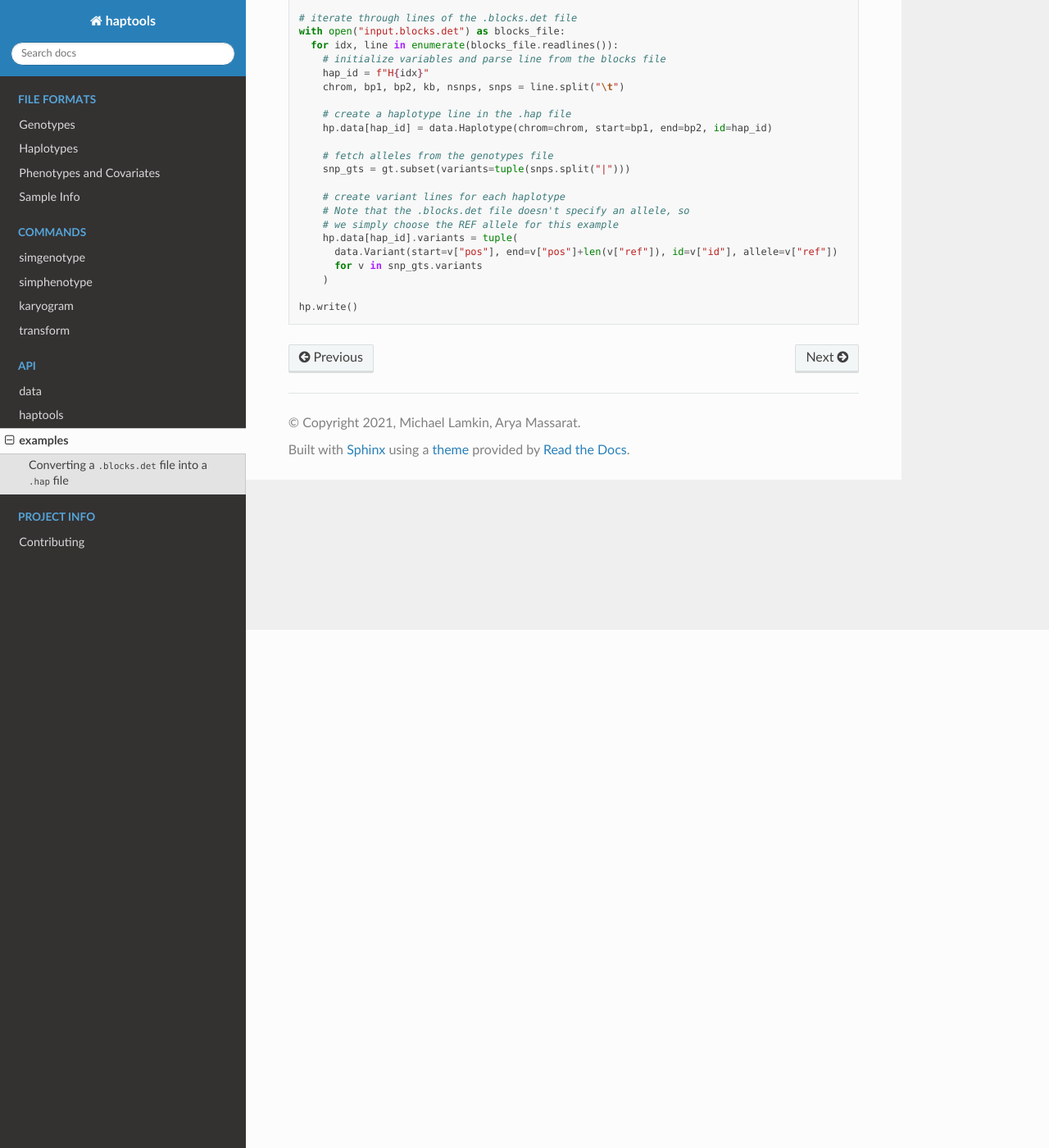
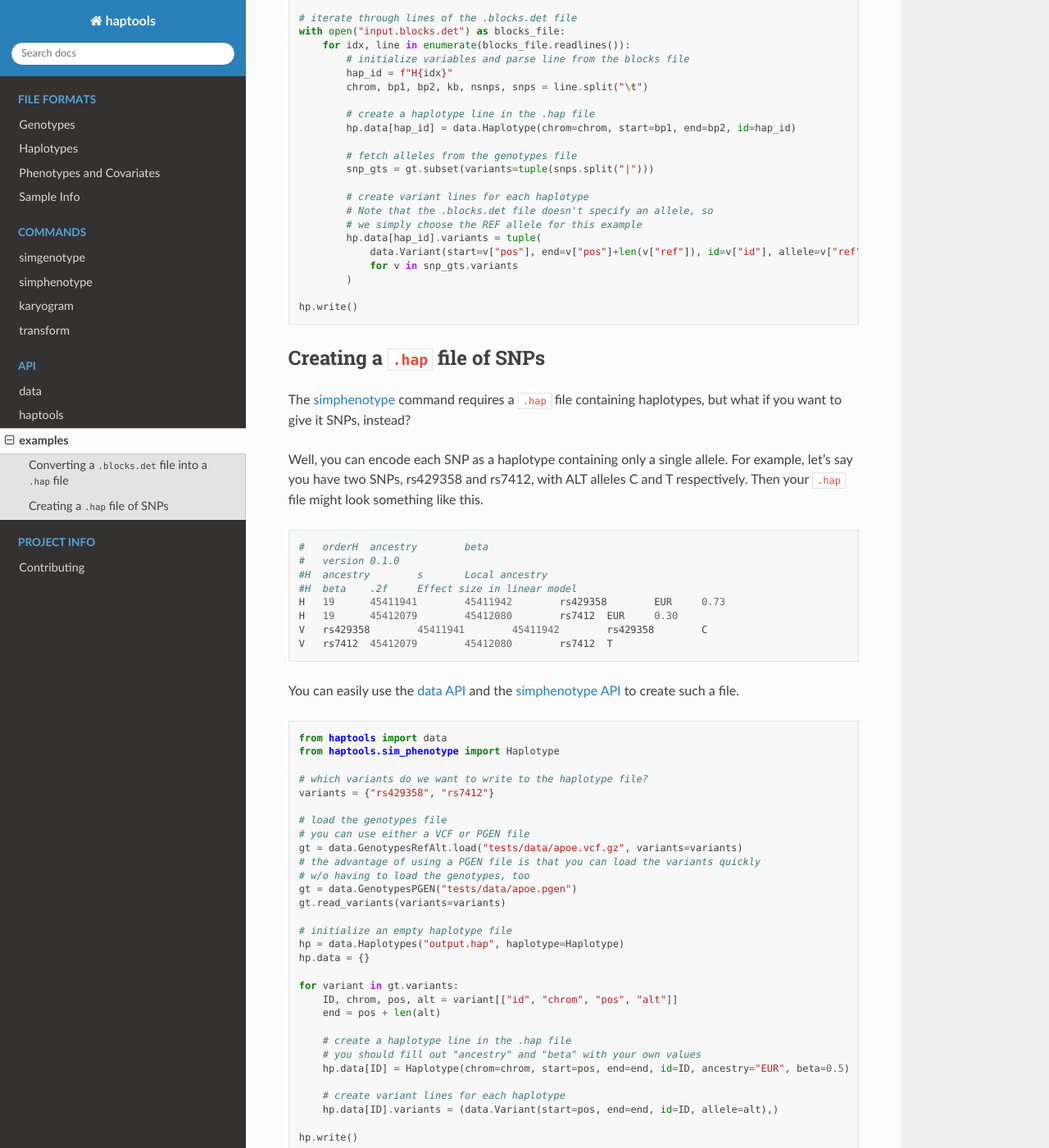
Before and after one commit to CAST-genomics/haptools, a Sphinx documentation site: the page built from docs/api/examples.rst, in a window 1280 px wide and 1400 px high, scrolled down 632 px. Shown: the whole window at 82% size. Built offline with Sphinx 7.4.7 and the Read the Docs theme 2.0.0, drawn with Linux system fonts in a browser that asks for light colours.

Commit message:
document creating a hap file containing SNPs

```diff
--- a/docs/api/examples.rst
+++ b/docs/api/examples.rst
@@ -20,36 +20,89 @@ As an example, let's say we would like to convert the following ``.blocks.det``
 
 .. code-block:: python
 
-  from haptools import data
+    from haptools import data
 
-  # load the genotypes file
-  # you can use either a VCF or PGEN file
-  gt = data.GenotypesRefAlt.load("input.vcf.gz")
-  gt = data.GenotypesPGEN.load("input.pgen")
+    # load the genotypes file
+    # you can use either a VCF or PGEN file
+    gt = data.GenotypesRefAlt.load("input.vcf.gz")
+    gt = data.GenotypesPGEN.load("input.pgen")
 
-  # load the haplotypes
-  hp = data.Haplotypes("output.hap")
-  hp.data = {}
+    # load the haplotypes
+    hp = data.Haplotypes("output.hap")
+    hp.data = {}
 
-  # iterate through lines of the .blocks.det file
-  with open("input.blocks.det") as blocks_file:
-    for idx, line in enumerate(blocks_file.readlines()):
-      # initialize variables and parse line from the blocks file
-      hap_id = f"H{idx}"
-      chrom, bp1, bp2, kb, nsnps, snps = line.split("\t")
+    # iterate through lines of the .blocks.det file
+    with open("input.blocks.det") as blocks_file:
+        for idx, line in enumerate(blocks_file.readlines()):
+            # initialize variables and parse line from the blocks file
+            hap_id = f"H{idx}"
+            chrom, bp1, bp2, kb, nsnps, snps = line.split("\t")
 
-      # create a haplotype line in the .hap file
-      hp.data[hap_id] = data.Haplotype(chrom=chrom, start=bp1, end=bp2, id=hap_id)
+            # create a haplotype line in the .hap file
+            hp.data[hap_id] = data.Haplotype(chrom=chrom, start=bp1, end=bp2, id=hap_id)
 
-      # fetch alleles from the genotypes file
-      snp_gts = gt.subset(variants=tuple(snps.split("|")))
+            # fetch alleles from the genotypes file
+            snp_gts = gt.subset(variants=tuple(snps.split("|")))
 
-      # create variant lines for each haplotype
-      # Note that the .blocks.det file doesn't specify an allele, so
-      # we simply choose the REF allele for this example
-      hp.data[hap_id].variants = tuple(
-        data.Variant(start=v["pos"], end=v["pos"]+len(v["ref"]), id=v["id"], allele=v["ref"])
-        for v in snp_gts.variants
-      )
+            # create variant lines for each haplotype
+            # Note that the .blocks.det file doesn't specify an allele, so
+            # we simply choose the REF allele for this example
+            hp.data[hap_id].variants = tuple(
+                data.Variant(start=v["pos"], end=v["pos"]+len(v["ref"]), id=v["id"], allele=v["ref"])
+                for v in snp_gts.variants
+            )
 
-  hp.write()
+    hp.write()
+
+
+Creating a ``.hap`` file of SNPs
+~~~~~~~~~~~~~~~~~~~~~~~~~~~~~~~~
+The :ref:`simphenotype <commands-simphenotype>` command requires a ``.hap`` file containing haplotypes, but what if you want to give it SNPs, instead?
+
+Well, you can encode each SNP as a haplotype containing only a single allele. For example, let's say you have two SNPs, rs429358 and rs7412, with ALT alleles C and T respectively. Then your ``.hap`` file might look something like this.
+
+.. code-block::
+
+    #	orderH	ancestry	beta
+    #	version	0.1.0
+    #H	ancestry	s	Local ancestry
+    #H	beta	.2f	Effect size in linear model
+    H	19	45411941	45411942	rs429358	EUR	0.73
+    H	19	45412079	45412080	rs7412	EUR	0.30
+    V	rs429358	45411941	45411942	rs429358	C
+    V	rs7412	45412079	45412080	rs7412	T
+
+You can easily use the :ref:`data API <api-data>` and the :ref:`simphenotype API <api-haptools-sim_phenotype>` to create such a file.
+
+.. code-block:: python
+
+    from haptools import data
+    from haptools.sim_phenotype import Haplotype
+
+    # which variants do we want to write to the haplotype file?
+    variants = {"rs429358", "rs7412"}
+
+    # load the genotypes file
+    # you can use either a VCF or PGEN file
+    gt = data.GenotypesRefAlt.load("tests/data/apoe.vcf.gz", variants=variants)
+    # the advantage of using a PGEN file is that you can load the variants quickly
+    # w/o having to load the genotypes, too
+    gt = data.GenotypesPGEN("tests/data/apoe.pgen")
+    gt.read_variants(variants=variants)
+
+    # initialize an empty haplotype file
+    hp = data.Haplotypes("output.hap", haplotype=Haplotype)
+    hp.data = {}
+
+    for variant in gt.variants:
+    	ID, chrom, pos, alt = variant[["id", "chrom", "pos", "alt"]]
+    	end = pos + len(alt)
+
+        # create a haplotype line in the .hap file
+        # you should fill out "ancestry" and "beta" with your own values
+        hp.data[ID] = Haplotype(chrom=chrom, start=pos, end=end, id=ID, ancestry="EUR", beta=0.5)
+
+        # create variant lines for each haplotype
+        hp.data[ID].variants = (data.Variant(start=pos, end=end, id=ID, allele=alt),)
+
+    hp.write()
--- a/docs/api/haptools.rst
+++ b/docs/api/haptools.rst
@@ -65,6 +65,8 @@ haptools.data.haplotypes module
    :undoc-members:
    :show-inheritance:
 
+.. _api-haptools-sim_phenotype:
+
 haptools.sim_phenotype module
 ~~~~~~~~~~~~~~~~~~~~~~~~~~~~~
 
```
